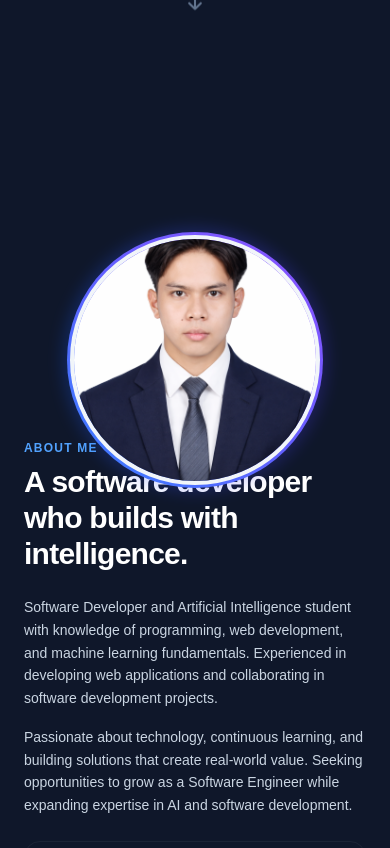
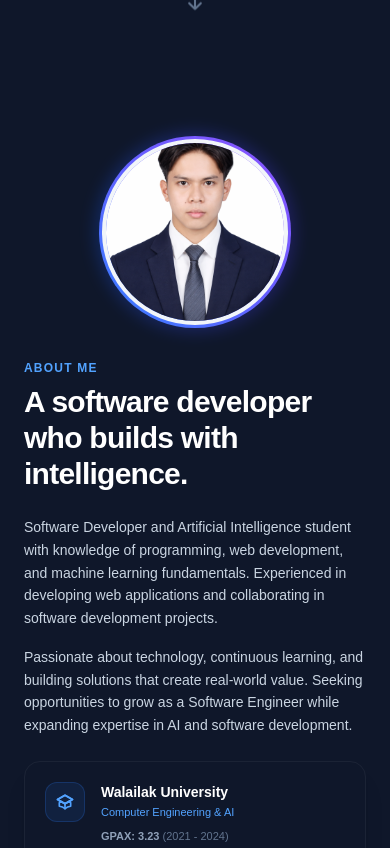
Before and after one commit to chno121203/ai-detection-frontend, a React (Vite) app: page / in a window 390 px wide. Shown: the part 1036-1884 px from the top of the page. Built offline with nearby package versions, Linux system fonts and the light colour scheme; the HTML template or start-up script is replaced by a standard one.

Commit message:
feat: add About component with profile details and credentials

```diff
--- a/src/components/About.jsx
+++ b/src/components/About.jsx
@@ -3,14 +3,14 @@ import React from 'react';
 function About() {
     return (
         <section id="about" className="py-24 px-6 relative overflow-hidden max-w-6xl mx-auto">
-            <div className="grid md:grid-cols-12 gap-12 md:gap-16 items-start">
+            <div className="grid grid-cols-1 md:grid-cols-12 gap-8 md:gap-16 items-start">
                 {/* Left Side: Avatar with gradient ring */}
-                <div className="md:col-span-5 flex justify-center sticky top-24">
+                <div className="md:col-span-5 flex justify-center md:sticky md:top-24">
                     <div className="relative group">
                         {/* Glow Behind */}
                         <div className="absolute -inset-1 bg-gradient-to-r from-blue-600 to-indigo-600 rounded-full blur opacity-25 group-hover:opacity-40 transition duration-500"></div>
                         {/* Avatar Image Wrapper */}
-                        <div className="relative w-64 h-64 md:w-80 md:h-80 rounded-full overflow-hidden p-[3px] bg-gradient-to-tr from-blue-500 via-indigo-500 to-violet-500">
+                        <div className="relative w-48 h-48 sm:w-64 sm:h-64 md:w-80 md:h-80 rounded-full overflow-hidden p-[3px] bg-gradient-to-tr from-blue-500 via-indigo-500 to-violet-500">
                             <img
                                 src="/Profile.png"
                                 alt="Chakrit Normsatkul"
```
